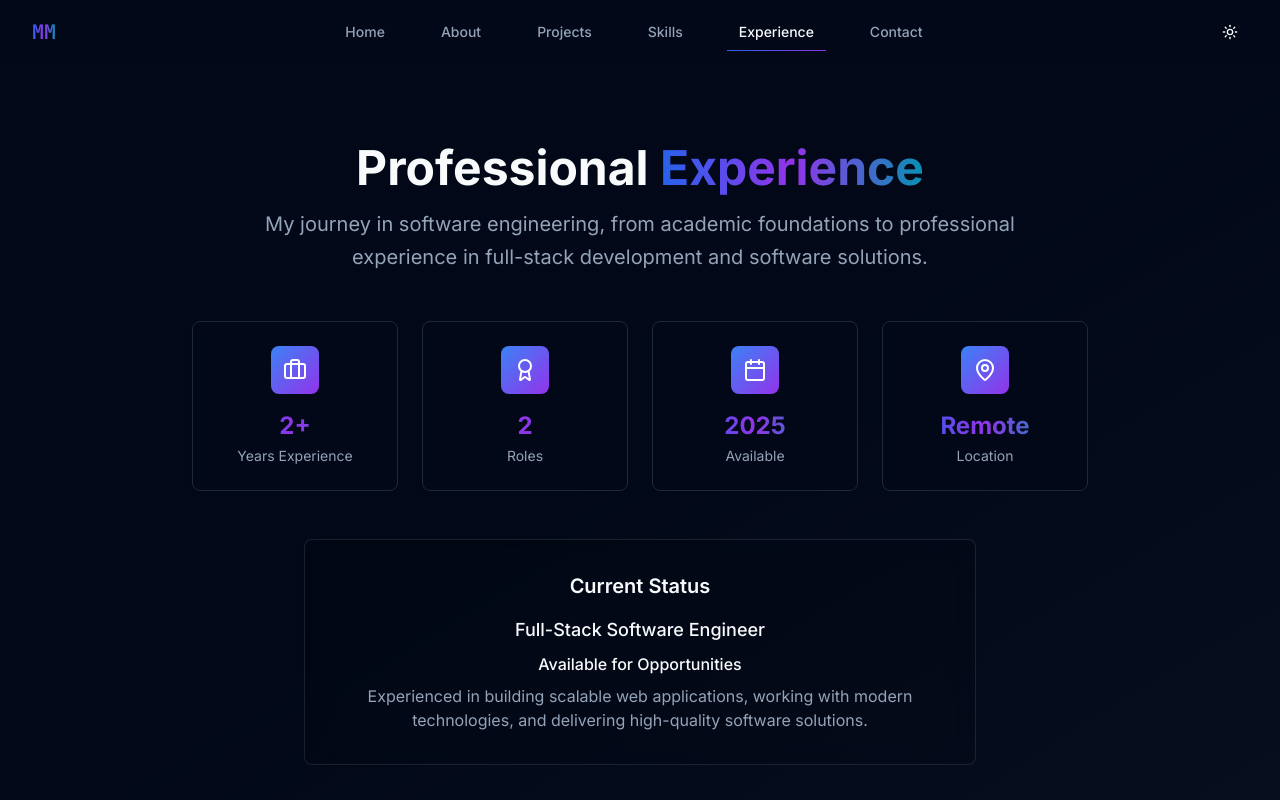
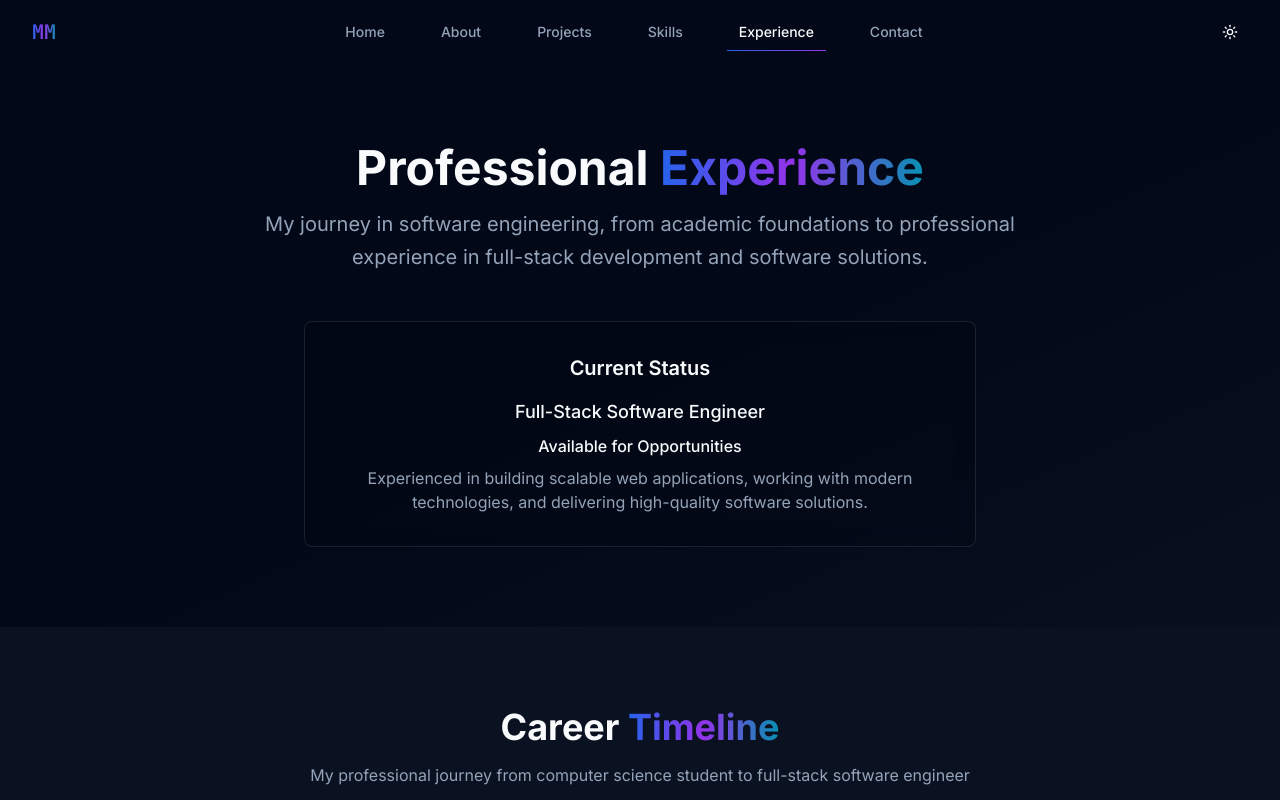
Before and after one commit to marawan10/my-portfolio, a Next.js app: page /experience in a window 1280 px wide. Shown: the top 800 px of the page. Built offline with nearby package versions, Linux system fonts and the light colour scheme.

Commit message:
Update experience details and remove stats display

```diff
--- a/components/experience/experience-hero.tsx
+++ b/components/experience/experience-hero.tsx
@@ -6,7 +6,7 @@ import { Card, CardContent } from "@/components/ui/card"
 
 export function ExperienceHero() {
   const stats = [
-    { icon: Briefcase, label: "Years Experience", value: "2+" },
+    { icon: Briefcase, label: "Years Experience", value: "1+" },
     { icon: Award, label: "Roles", value: "2" },
     { icon: Calendar, label: "Available", value: "2025" },
     { icon: MapPin, label: "Location", value: "Remote" },
@@ -30,31 +30,7 @@ export function ExperienceHero() {
           </p>
         </motion.div>
 
-        <motion.div
-          initial={{ opacity: 0, y: 20 }}
-          animate={{ opacity: 1, y: 0 }}
-          transition={{ duration: 0.6, delay: 0.2 }}
-          className="grid md:grid-cols-2 lg:grid-cols-4 gap-6 max-w-4xl mx-auto"
-        >
-          {stats.map((stat, index) => (
-            <motion.div
-              key={stat.label}
-              initial={{ opacity: 0, y: 20 }}
-              animate={{ opacity: 1, y: 0 }}
-              transition={{ duration: 0.6, delay: 0.4 + index * 0.1 }}
-            >
-              <Card className="hover-lift text-center">
-                <CardContent className="p-6">
-                  <div className="w-12 h-12 mx-auto mb-4 bg-gradient-to-br from-blue-500 to-purple-600 rounded-lg flex items-center justify-center">
-                    <stat.icon className="w-6 h-6 text-white" />
-                  </div>
-                  <p className="text-2xl font-bold text-gradient mb-1">{stat.value}</p>
-                  <p className="text-sm text-muted-foreground">{stat.label}</p>
-                </CardContent>
-              </Card>
-            </motion.div>
-          ))}
-        </motion.div>
+
 
         <motion.div
           initial={{ opacity: 0, y: 20 }}
```
